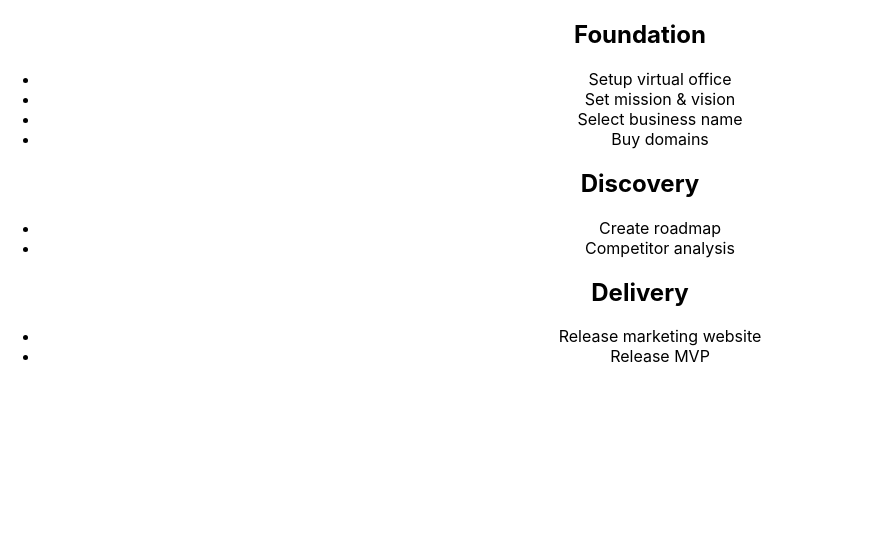
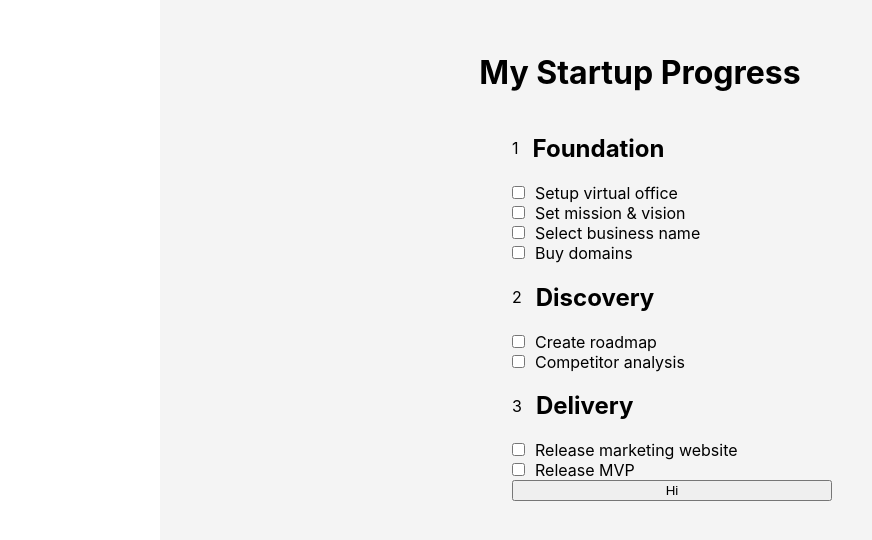
Before and after one commit to theexcel/audition, a React (Create React App) app: page / in a window 1280 px wide. Shown: the top 540 px of the page, without its empty margins (0-872 px from the left). Built offline with nearby package versions, Linux system fonts and the light colour scheme.

Commit message:
implemented local storage

```diff
--- a/src/App.css
+++ b/src/App.css
@@ -1,38 +1,44 @@
-.App {
+.App{
+  width: 70vw;
+  display: flex;
+  flex-direction: column;
+  background: rgb(244, 244, 244);
+  height: 100vh;
+  padding: 2rem;
+  align-items: center;
+}
+
+.App > h1{
   text-align: center;
 }
 
-.App-logo {
-  height: 40vmin;
-  pointer-events: none;
+.app-body{
+display: flex;
+flex-direction: column;
+  /* align-items: center; */
+  margin-left: 4rem;
+  /* background: black; */
+  width: 20rem;
+
+}
+.category-header {
+  display: flex;
+  align-items: center;
+  /* padding: 2px */
+
+  gap: 14px
 }
 
-@media (prefers-reduced-motion: no-preference) {
-  .App-logo {
-    animation: App-logo-spin infinite 20s linear;
-  }
+ul {
+  margin: 0;
+  padding: 0;
+  list-style-type: none;
 }
 
-.App-header {
-  background-color: #282c34;
-  min-height: 100vh;
-  display: flex;
-  flex-direction: column;
-  align-items: center;
-  justify-content: center;
-  font-size: calc(10px + 2vmin);
-  color: white;
+input{
+  margin: 0;
 }
 
-.App-link {
-  color: #61dafb;
+label {
+  margin-left: 10px;
 }
-
-@keyframes App-logo-spin {
-  from {
-    transform: rotate(0deg);
-  }
-  to {
-    transform: rotate(360deg);
-  }
-}
--- a/src/App.tsx
+++ b/src/App.tsx
@@ -1,5 +1,6 @@
 import "./App.css";
-import { useState } from "react";
+import { useState, useEffect } from "react";
+import Icon from './checkmark.svg'
 
 type taskType = {
   id: number,
@@ -12,29 +13,27 @@ type itemList = {
   tasks: taskType[]
 }
 
-const App: React.FC = () => {
-  const [items, setItems] = useState<itemList[]>(
-    [
+const initialData: itemList[] = [
   {
     category: "Foundation",
     tasks: [
       {
-            id: 1,
+        id: 11,
         task: "Setup virtual office",
         checked: false
       },
       {
-            id: 2,
+        id: 12,
         task: "Set mission & vision",
         checked: false
       },
       {
-            id: 3,
+        id: 13,
         task: "Select business name",
         checked: false,
       },
       {
-            id: 4,
+        id: 14,
         task: "Buy domains",
         checked: false,
       },
@@ -44,12 +43,12 @@ const App: React.FC = () => {
     category: "Discovery",
     tasks: [
       {
-            id: 1,
+        id: 15,
         task: "Create roadmap",
         checked: false,
       },
       {
-            id: 2,
+        id: 16,
         task: "Competitor analysis",
         checked: false,
       },
@@ -59,41 +58,75 @@ const App: React.FC = () => {
     category: "Delivery",
     tasks: [
       {
-            id: 1,
+        id: 17,
         task: "Release marketing website",
         checked: false,
       },
       {
-            id: 2,
+        id: 18,
         task: "Release MVP",
         checked: false
       },
     ],
   },
+]
 
-    ]
+const App: React.FC = () => {
+  const [items, setItems] = useState<itemList[]>(() => {
+    const savedData = localStorage.getItem('items');
+    return savedData ? JSON.parse(savedData) : initialData
+  }
   )
+
+  useEffect(() => {
+    localStorage.setItem('items', JSON.stringify(items))
+  }, [items])
+
+  const handleCheck = (id: number) => {
+    const updatedItems = items.map((item) => ({
+      category: item.category,
+      tasks: item.tasks.map((task) =>
+        task.id === id ? { ...task, checked: !task.checked } : task
+      ),
+    }));
+    setItems(updatedItems);
+
+  };
 
 
 
   return (
   <div className="App">
-      {
-        items.map(({category, tasks}, index) => (
-          <div>
+    <h1>My Startup Progress</h1>
+    <div className="app-body">
+    {items.map(({ category, tasks }, index) => (
+      <div key={index} >
+        <div className="category-header">
+        <div>{index + 1}</div>
           <h2>{category}</h2>
+          {tasks.every((task) => task.checked) && <img src = {Icon} />}
+        </div>
         <ul>
-              {
-                tasks.map(({id, task}) => (
-                  <li key = {id}>{task}</li>
-                ))
-              }
+          {tasks.map(({ id, task, checked }) => (
+            <li key={id}>
+              <div className="task-item">
+                <input
+                type="checkbox"
+                checked={checked}
+                onChange={() => handleCheck(id)}
+                />
+                <label>{task}</label>
+              </div>
+            </li>
+          ))}
         </ul>
       </div>
-        ))
-      }
+    ))}
+    <button>Hi</button>
+    </div>
   </div>
 );
+
 };
 
 export default App;
--- a/src/index.css
+++ b/src/index.css
@@ -5,6 +5,9 @@ body {
     sans-serif;
   -webkit-font-smoothing: antialiased;
   -moz-osx-font-smoothing: grayscale;
+  position: relative;
+  display: flex;
+  justify-content: center;
 }
 
 code {
```
Also changed, not shown: src/checkmark.svg (added). Lines whose indentation alone changed are shown as unchanged.
